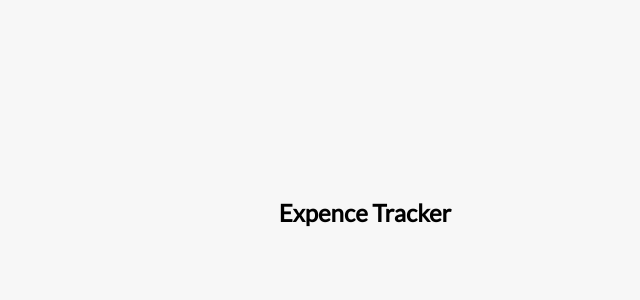
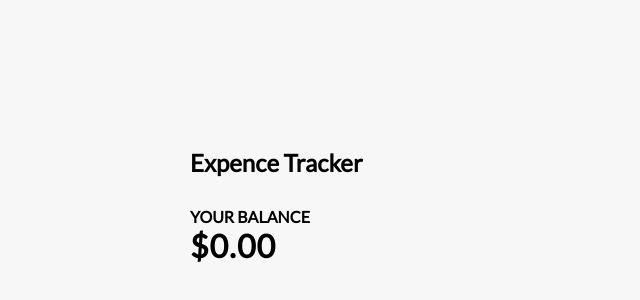
Before and after one commit to umairulhasan/Expense_Traker_App_Done, a React (Create React App) app: page / in a window 1280 px wide. Shown: the part 188-488 px from the top of the page, without its empty margins (275-915 px from the left). Built offline with nearby package versions, Linux system fonts and the light colour scheme.

Commit message:
Add Balance Component
Half of balance component is done

```diff
--- a/src/App.js
+++ b/src/App.js
@@ -1,11 +1,16 @@
 import React from 'react';
-import Header from './components/Header'
+import Header from './components/Header';
 import './App.css';
+import Balance from './components/Balance';
 
 function App() {
   return (
     <div>
       <Header/>
+      <div className="container">
+      <Balance/>
+
+      </div>
     </div>
   );
 }
--- /dev/null
+++ b/src/components/Balance.js
@@ -0,0 +1,12 @@
+import React from 'react';
+
+const Balance = () => {
+  return (
+    <>
+      <h4>Your Balance</h4>
+      <h1 id="balance">$0.00</h1>
+    </>
+  );
+}
+
+export default Balance;
```
